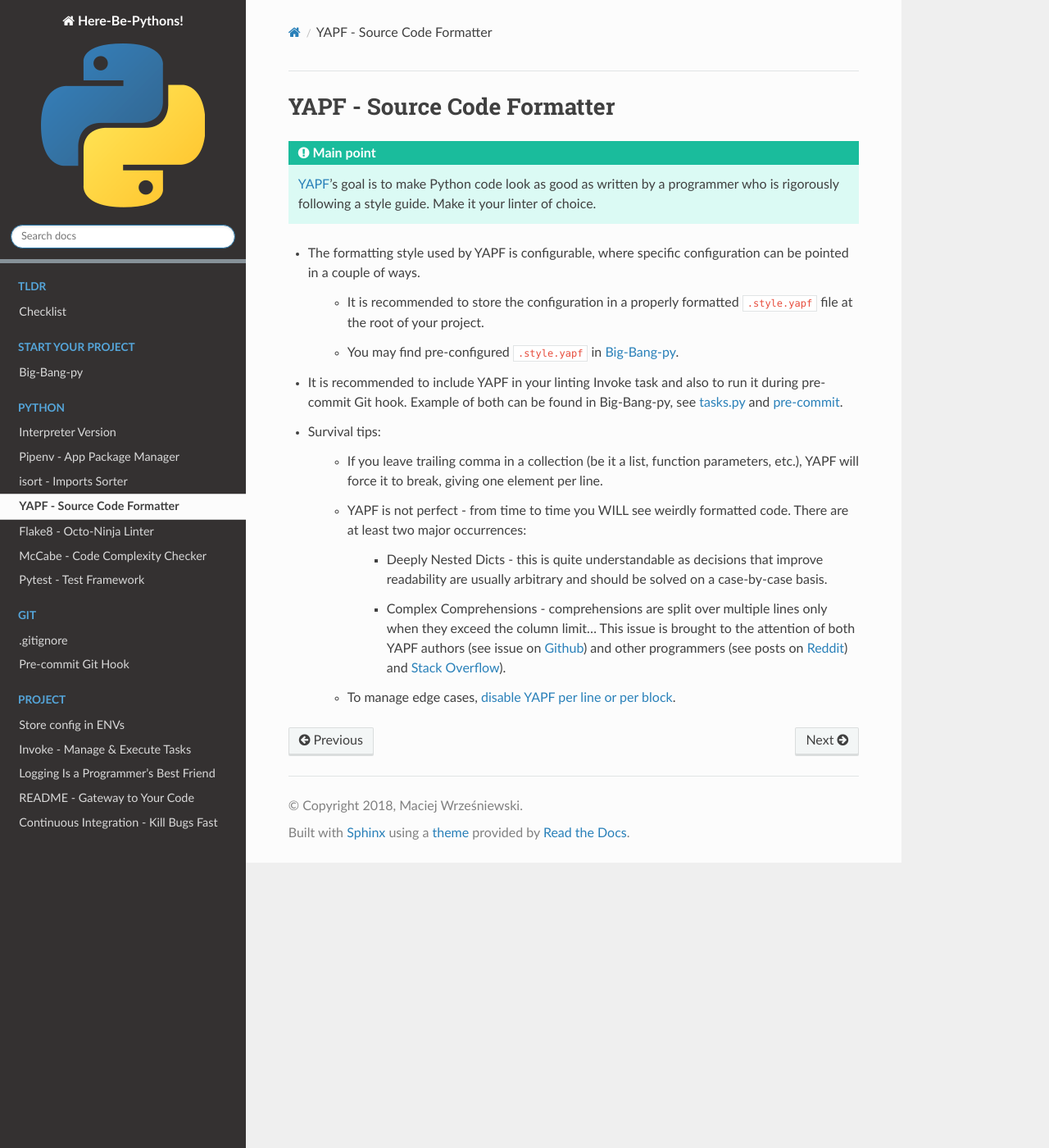
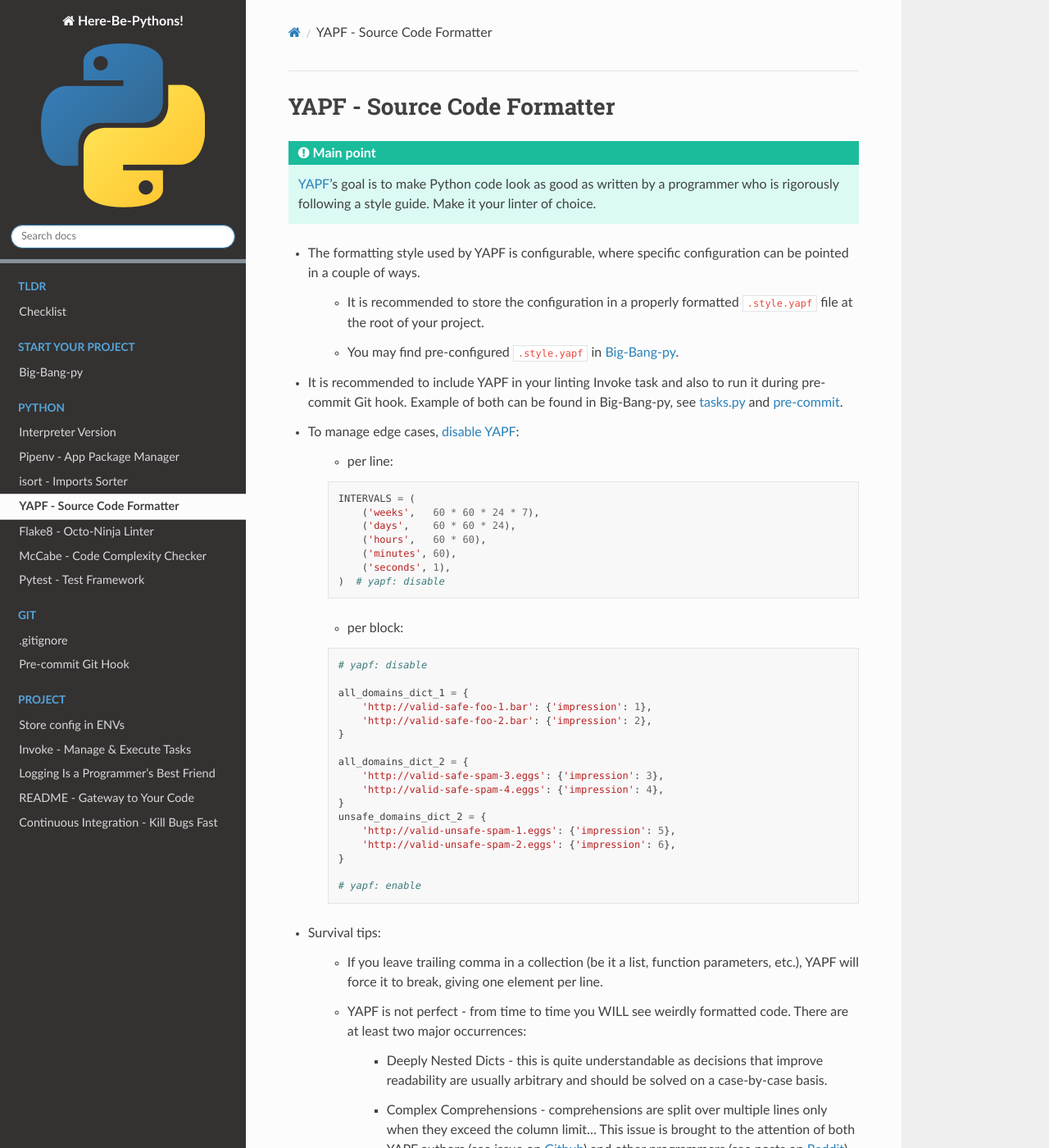
Before and after one commit to RTBHOUSE/here-be-pythons, a Sphinx documentation site: the page built from docs/source/python/yapf.rst, in a window 1280 px wide and 1400 px high. Shown: the whole window at 82% size. Built offline with Sphinx 7.4.7 and the Read the Docs theme 2.0.0, drawn with Linux system fonts in a browser that asks for light colours.

Commit message:
Improve information about managing YAPF edge cases

```diff
--- a/docs/source/python/yapf.rst
+++ b/docs/source/python/yapf.rst
@@ -17,6 +17,42 @@
 
 + It is recommended to include YAPF in your linting Invoke task and also to run it during pre-commit Git hook. Example of both can be found in Big-Bang-py, see `tasks.py <https://github.com/RTBHOUSE/big-bang-py/blob/master/%7B%7Bcookiecutter.project_dir%7D%7D/tasks.py#L48-L52)>`_ and `pre-commit <https://github.com/RTBHOUSE/big-bang-py/blob/master/%7B%7Bcookiecutter.project_dir%7D%7D/hooks/pre-commit#L47-L59>`_.
 
++ To manage edge cases, `disable YAPF <https://github.com/google/yapf#why-does-yapf-destroy-my-awesome-formatting>`_:
+
+    + per line:
+
+    .. code-block:: python
+
+        INTERVALS = (
+            ('weeks',   60 * 60 * 24 * 7),
+            ('days',    60 * 60 * 24),
+            ('hours',   60 * 60),
+            ('minutes', 60),
+            ('seconds', 1),
+        )  # yapf: disable
+
+    + per block:
+
+    .. code-block:: python
+
+        # yapf: disable
+
+        all_domains_dict_1 = {
+            'http://valid-safe-foo-1.bar': {'impression': 1},
+            'http://valid-safe-foo-2.bar': {'impression': 2},
+        }
+
+        all_domains_dict_2 = {
+            'http://valid-safe-spam-3.eggs': {'impression': 3},
+            'http://valid-safe-spam-4.eggs': {'impression': 4},
+        }
+        unsafe_domains_dict_2 = {
+            'http://valid-unsafe-spam-1.eggs': {'impression': 5},
+            'http://valid-unsafe-spam-2.eggs': {'impression': 6},
+        }
+
+        # yapf: enable
+
 + Survival tips:
 
     + If you leave trailing comma in a collection (be it a list, function parameters, etc.), YAPF will force it to break, giving one element per line.
@@ -26,5 +62,3 @@
         + Deeply Nested Dicts - this is quite understandable as decisions that improve readability are usually arbitrary and should be solved on a case-by-case basis.
 
         + Complex Comprehensions - comprehensions are split over multiple lines only when they exceed the column limit... This issue is brought to the attention of both YAPF authors (see issue on `Github <https://github.com/google/yapf/issues/628>`_) and other programmers (see posts on `Reddit <https://www.reddit.com/r/Python/comments/9mov4r/is_there_a_way_to_force_yapf_to_always_splitfold>`_) and `Stack Overflow <https://stackoverflow.com/questions/52558919/is-there-a-way-to-force-yapf-to-always-split-fold-comprehensions>`_).
-
-    + To manage edge cases, `disable YAPF per line or per block <https://github.com/google/yapf#why-does-yapf-destroy-my-awesome-formatting>`_.
```
